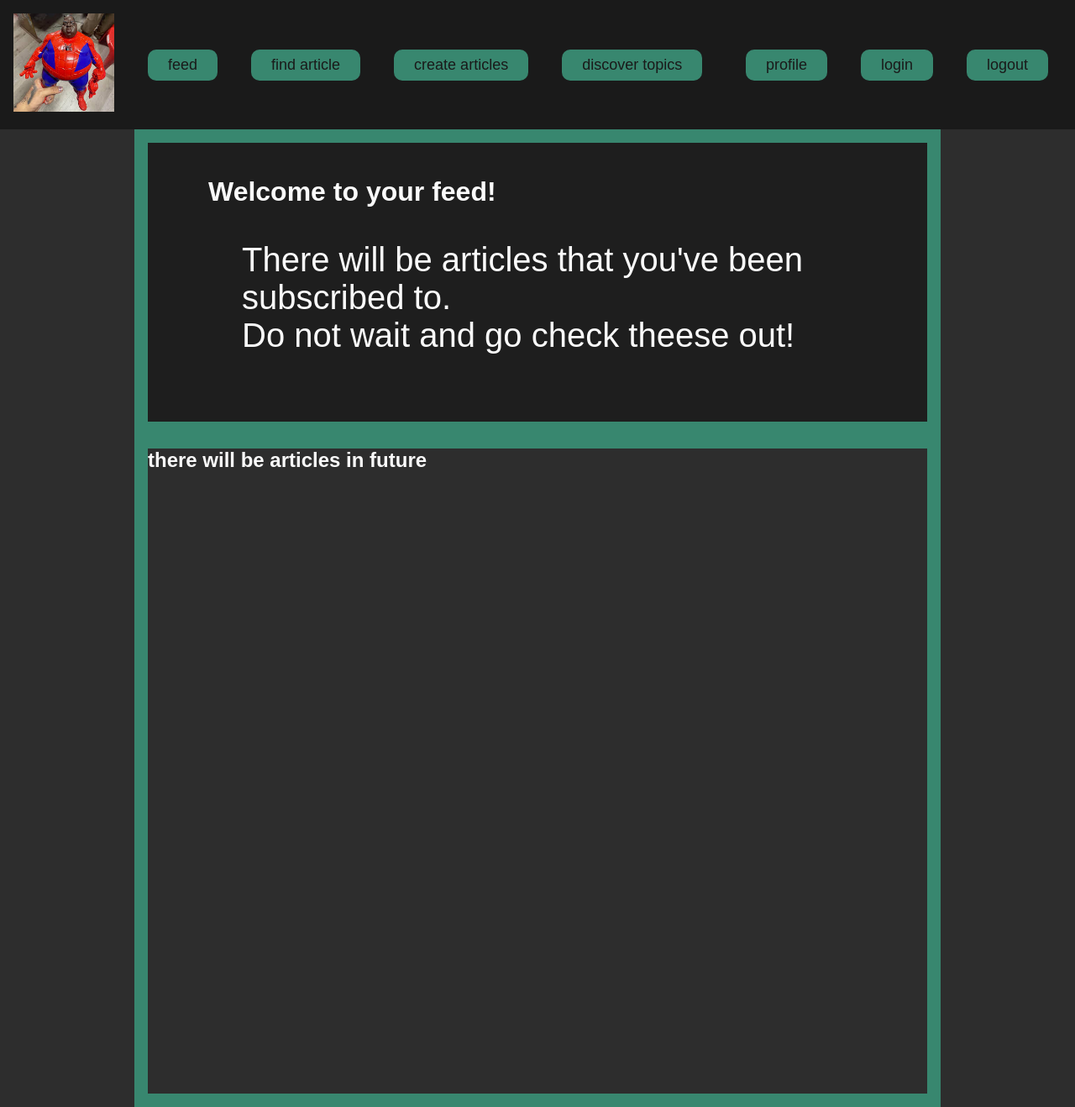
After one commit to Tarkus43/step_web_homework, a Django app: template my_django_site/templates/components/feed.html in a window 1280 px wide. The commit adds this page. Shown: the whole page at 84% size. Run offline with Django 5.2, Linux system fonts and the light colour scheme; the template is opened without the code that fills it, so the values that code supplies are empty.

Commit message:
added my feed page

```diff
--- a/my_django_site/myapp/views.py
+++ b/my_django_site/myapp/views.py
@@ -4,13 +4,15 @@ from django.http import HttpResponse, HttpRequest
 
 
 def main_page(request: HttpRequest) -> HttpResponse:
-    return  render(request, 'main.html', {
+    return  render(request, 'components/main.html', {
 
     })
 
 
 def my_feed(request: HttpRequest) -> HttpResponse:
-    return HttpResponse('This is your main feed page!')
+    return  render(request, 'components/feed.html', {
+
+    })
 
 def article_id(request: HttpRequest, article_id:int) -> HttpResponse:
     return HttpResponse(f"This is article #{article_id}")
--- a/my_django_site/static/css/scss/_base.scss
+++ b/my_django_site/static/css/scss/_base.scss
@@ -1,5 +1,5 @@
 @use "utils/App";
-@use "utils/root.scss" as *;
+@use "utils/root" as *;
 
 .logo {
   max-width: 15vh;
--- /dev/null
+++ b/my_django_site/static/css/scss/components/_feed.scss
@@ -0,0 +1,19 @@
+@use "../utils/App";
+@use "../utils/root.scss" as *;
+@use "../utils/mixins" as *;
+
+.feed_header {
+  @include header;
+}
+
+.feed_info {
+  @include info;
+}
+
+.feed_title {
+  @include title;
+}
+
+.feed_main {
+  @include main;
+}
--- a/my_django_site/static/css/scss/components/_main.scss
+++ b/my_django_site/static/css/scss/components/_main.scss
@@ -1,27 +1,18 @@
 @use "../utils/root" as *;
+@use "../utils/mixins" as *;
 
 .main_info {
-  color: $light_font;
-  font-size: large;
-  padding: 5vh;
+  @include info;
 }
 
 .main_title {
-  color: $light_font;
+  @include title;
 }
 
 .main_header {
-  min-width: 50vh;
-  background-color: $darker;
-  margin: 0 20vh;
-  padding: 5vh 9vh;
-  border: 2vh solid $accent;
-  backdrop-filter: blur(15px);
+  @include header;
 }
 
 .main_main {
-  margin: 0 20vh;
-  border: 2vh solid $accent;
-  color: $light_font;
-  height: 100%;
+  @include main;
 }
--- a/my_django_site/static/css/scss/index.scss
+++ b/my_django_site/static/css/scss/index.scss
@@ -2,3 +2,4 @@
 
 @use "base";
 @use "components/main";
+@use "components/feed";
--- /dev/null
+++ b/my_django_site/static/css/scss/utils/_mixins.scss
@@ -0,0 +1,26 @@
+@use "./root" as *;
+
+@mixin header {
+  min-width: 50vh;
+  background-color: $darker;
+  margin: 0 20vh;
+  padding: 5vh 9vh;
+  border: 2vh solid $accent;
+}
+
+@mixin main {
+  margin: 0 20vh;
+  border: 2vh solid $accent;
+  color: $light_font;
+  height: 100%;
+}
+
+@mixin info {
+  color: $light_font;
+  font-size: 5vh;
+  padding: 5vh;
+}
+
+@mixin title {
+  color: $light_font;
+}
--- /dev/null
+++ b/my_django_site/templates/components/feed.html
@@ -0,0 +1,23 @@
+{% extends 'base.html' %}
+
+{% block title %} my feed {% endblock %}
+
+{% block header %}
+<header class='feed_header'>
+    <h1 class='feed_title'>
+    Welcome to your feed!
+</h1>
+<p class="feed_info">
+    There will be articles that you've been subscribed to.</br> Do not wait and go check theese out!
+</p>
+</header>
+{% endblock%}
+
+
+{% block main %}
+<main class="feed_main">
+    <div class="articles">
+        <h2 class="feed_h2">there will be articles in future</h2>
+    </div>
+</main>
+{% endblock %}
```
Also changed, not shown: my_django_site/static/css/styles/index.css (+26 -2 lines), my_django_site/static/css/styles/index.min.css (+1 -1 lines), my_django_site/templates/components/create.html (added, +21 -0 lines), my_django_site/templates/components/main.html (renamed from my_django_site/templates/main.html).
